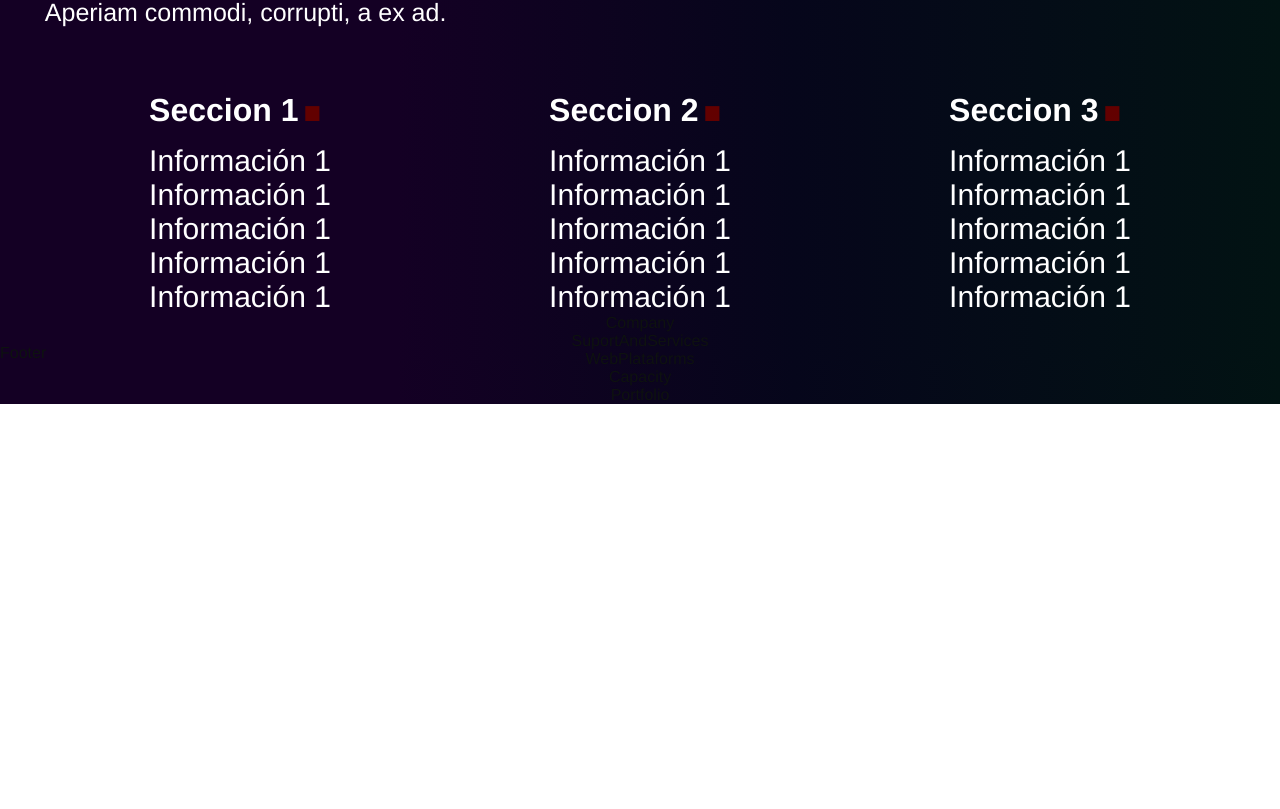
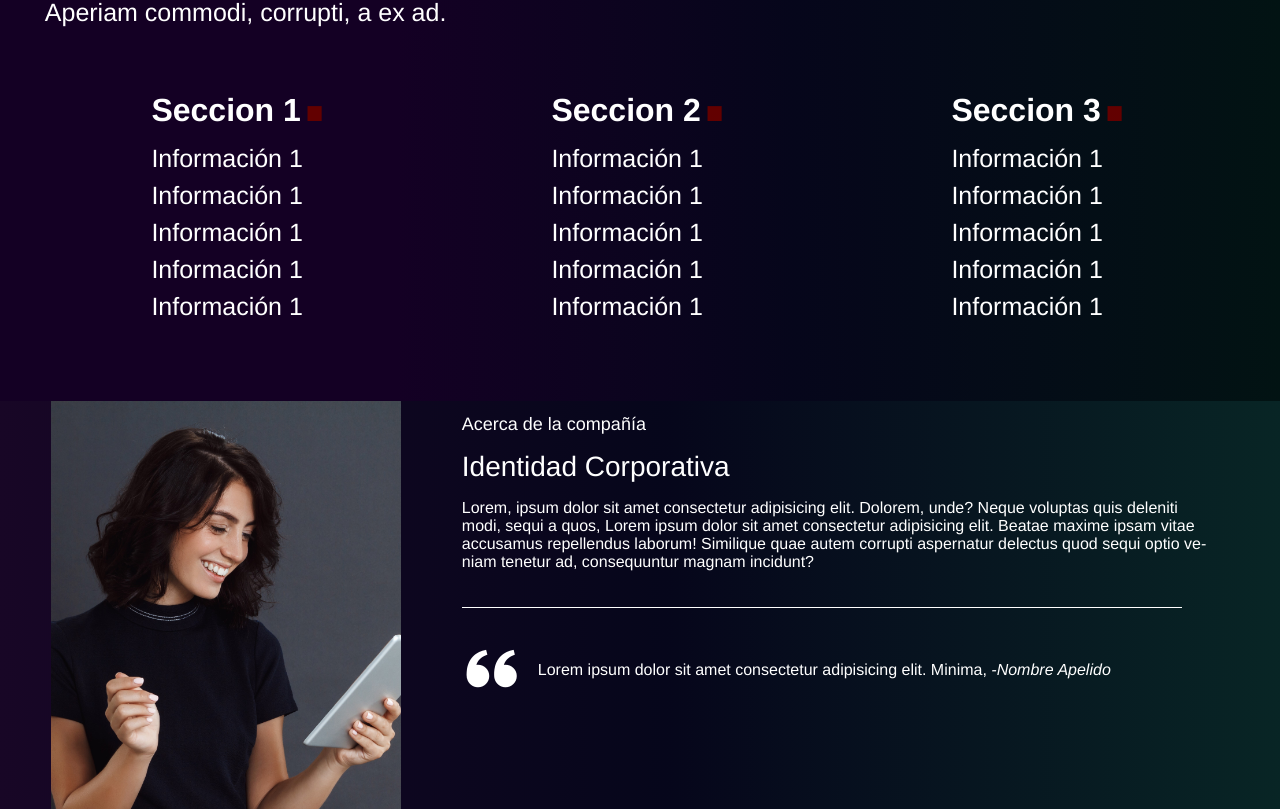
Before and after one commit to cristobalquilimaco/teguilog, a React (Vite) app: page /#/ in a window 1280 px wide. Shown: the part 951-1760 px from the top of the page. Before the commit the page ends 1355 px from the top, so only its background shows below. Built offline with nearby package versions, Linux system fonts and the light colour scheme.

Commit message:
Se agrega seccion services y se adapta para pantallas pequeñas

```diff
--- a/src/Pages/home.css
+++ b/src/Pages/home.css
@@ -6,4 +6,5 @@ position: relative;
 display: flex;
 flex-direction: column;
 align-items: center;
+justify-content: center;
 }
--- a/src/components/Company.jsx
+++ b/src/components/Company.jsx
@@ -1,9 +1,22 @@
 import React from 'react'
 import "./styles/company.css"
+import images from '../images/images'
 
 const Company = () => {
   return (
-    <div>Company</div>
+    <div className='principal_company'>
+      <img className='img_company' src={images.marketinggirl} alt="" />
+      <article className='article_info'>
+        <p className='inf_company'>Acerca de la compañía</p>
+        <p className='corp_idt'>Identidad Corporativa</p>
+        <p className='corp_text'>Lorem, ipsum dolor sit amet consectetur adipisicing elit. Dolorem, unde? Neque voluptas quis deleniti modi, sequi a quos, Lorem ipsum dolor sit amet consectetur adipisicing elit. Beatae maxime ipsam vitae accusamus repellendus laborum! Similique quae autem corrupti aspernatur delectus quod sequi optio veniam tenetur ad, consequuntur magnam incidunt?</p>
+   <div className='line'></div>
+        <section className='section_text1'>
+        <i className='bx bxs-quote-alt-left'></i>
+          <p>Lorem ipsum dolor sit amet consectetur adipisicing elit. Minima, <span className='name_user_coment'>-Nombre Apelido</span></p>
+        </section>
+      </article>
+    </div>
   )
 }
 
--- a/src/components/Services.jsx
+++ b/src/components/Services.jsx
@@ -6,7 +6,7 @@ const Services = () => {
     <div className='principal_services'>
       <article className='list_services'>
         <p className='tt_section'>Seccion 1<span className='point_tt'>.</span></p>
-      <ul>
+      <ul className='list_objects'>
         <li>Información 1</li>
         <li>Información 1</li>
         <li>Información 1</li>
@@ -16,7 +16,7 @@ const Services = () => {
       </article>
       <article className='list_services'>
         <p className='tt_section'>Seccion 2<span className='point_tt'>.</span></p>
-      <ul>
+      <ul className='list_objects'>
         <li>Información 1</li>
         <li>Información 1</li>
         <li>Información 1</li>
@@ -26,7 +26,7 @@ const Services = () => {
       </article>
       <article className='list_services'>
         <p className='tt_section'>Seccion 3<span className='point_tt'>.</span></p>
-      <ul>
+      <ul className='list_objects'>
         <li>Información 1</li>
         <li>Información 1</li>
         <li>Información 1</li>
--- a/src/components/styles/company.css
+++ b/src/components/styles/company.css
@@ -0,0 +1,92 @@
+.principal_company{
+color: var(--text-color-white);
+display: flex;
+flex-wrap: wrap;
+justify-content: center;
+gap: 1.5rem;
+margin-top: 1rem;
+background: rgb(24,6,38);
+background: linear-gradient(90deg, rgba(24,6,38,1) 0%, rgba(6,6,27,1) 52%, rgba(8,37,37,1) 100%);
+width: 100%;
+}
+
+.article_info{
+display: flex;
+flex-direction: column;
+padding: 0.8rem;
+gap: 0.5rem;
+
+}
+
+.article_info .line{
+display: flex;
+flex-direction: column;
+gap: 0.5rem;
+background-color:var(--text-color-white);
+width: 370px;
+height: 1px;
+flex-direction: column;
+align-items: center;
+justify-content: center;
+margin-top: 20px;
+}
+
+.img_company{
+width: 350px;
+}
+
+.inf_company{
+font-size: 18px;
+}
+
+
+
+.corp_idt{
+font-size: 28px;
+}
+
+
+
+.section_text1{
+display: flex;
+flex-direction: row;
+width: 100%;
+gap: 1rem;
+align-items: center;
+justify-content:flex-start;
+margin-top: 1rem;
+text-align:start;
+
+}
+
+.name_user_coment{
+font-style: italic ;
+}
+
+@media screen and (min-width: 768px){
+
+.principal_company{
+gap: 3rem;
+margin-top: 5rem;
+height: 500px;
+}
+
+.article_info{
+    display: flex;
+    flex-direction: column;
+    gap: 1rem;
+    width: 780px;
+    }
+
+.bxs-quote-alt-left{
+    display: block;
+fill: var(--text-color-white);
+font-size: 60px;
+}
+
+.article_info .line{
+    width: 720px;
+    }
+
+
+}
--- a/src/components/styles/services.css
+++ b/src/components/styles/services.css
@@ -5,14 +5,21 @@
 flex-direction: row;
 align-items: center;
 justify-content: space-around;
-    gap: 3rem;
-    font-size: 30px;
+gap: 2rem;
 margin-top: 20px;
+width: 300px;
 }
 
 .tt_section {
 font-weight: bold;
-    font-size: 32px;
+font-size: 28px;
+}
+
+.list_objects{
+display: flex;
+flex-direction: column;
+gap: 0.5rem;
+font-size: 25px;
 }
 
 @media screen and (min-width: 768px) {
--- a/src/images/images.js
+++ b/src/images/images.js
@@ -1,10 +1,12 @@
 import banner from "/public/img/banner.jpg"
+import marketinggirl from "/public/img/marketinggirl.jpg"
 
 
 
 
 export default {
     "banner": banner,
+    "marketinggirl": marketinggirl,
 
 
 }
```
Also changed, not shown: public/img/marketinggirl.jpg (added). Lines whose indentation alone changed are shown as unchanged.
